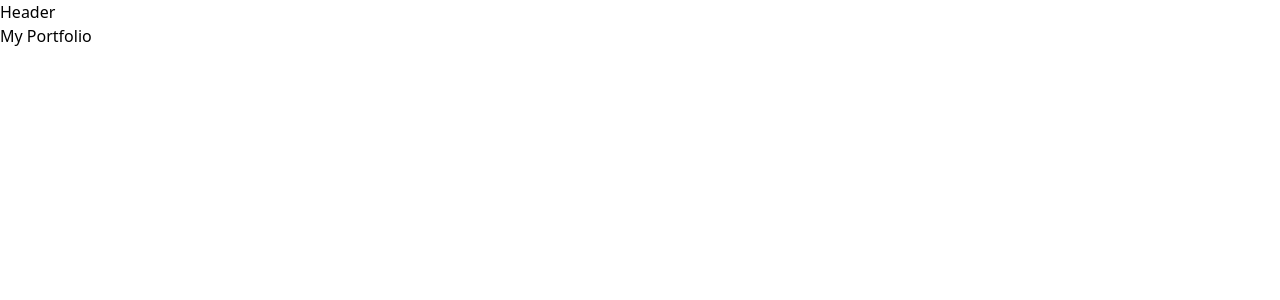
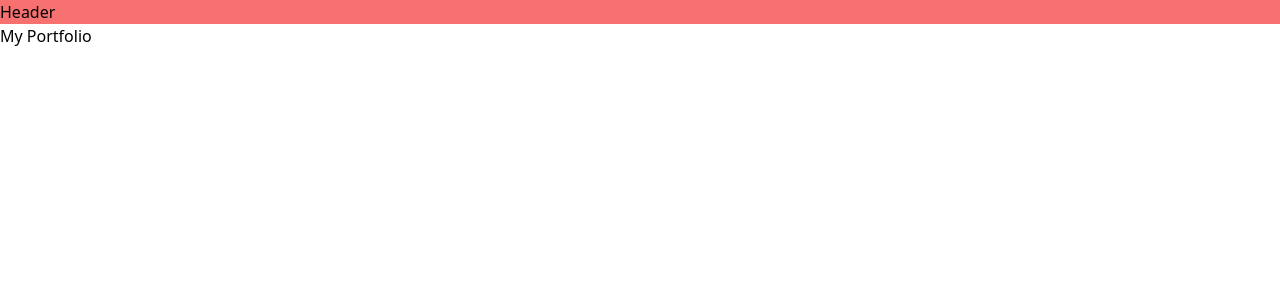
Before and after one commit to joaquinlari/my-portfolio-react, a React (Vite) app: page / in a window 1280 px wide. Shown: the top 300 px of the page. Built offline with nearby package versions, Linux system fonts and the light colour scheme.

Commit message:
trying to get tailwind working

```diff
--- a/index.html
+++ b/index.html
@@ -6,6 +6,7 @@
   <link rel="icon" type="image/svg+xml" href="/vite.svg" />
   <meta name="viewport" content="width=device-width, initial-scale=1.0" />
   <title>Porfolio React</title>
+  <link href="./index.css" rel="stylesheet">
 </head>
 
 <body>
--- a/src/App.css
+++ /dev/null
@@ -1,3 +0,0 @@
-@tailwind base;
-@tailwind components;
-@tailwind utilities;
--- a/src/App.jsx
+++ b/src/App.jsx
@@ -1,5 +1,4 @@
 import { Header } from "./components/Header"
-import './App.css'
 
 const App = () => {
   return (
--- a/src/components/Header.tsx
+++ b/src/components/Header.tsx
@@ -1,5 +1,5 @@
 import React from "react";
 
 export const Header = () => {
-  return <div>Header</div>;
+  return <div className="bg-red-400">Header</div>;
 };
--- a/tailwind.config.js
+++ b/tailwind.config.js
@@ -1,6 +1,7 @@
 /** @type {import('tailwindcss').Config} */
 export default {
   content: [
+    "./index.html",
     "./src/**/*.{js,jsx,ts,tsx}",
   ],
   theme: {
```
